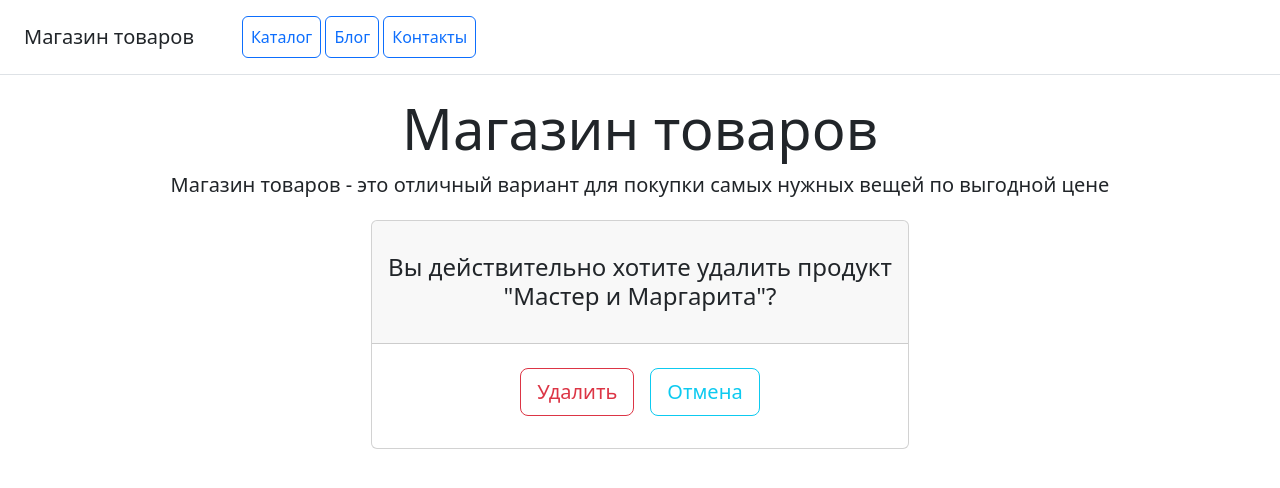
After one commit to Alex26112022/mailing_management_service, a Django app: page /delete_product/813/ in a window 1280 px wide. The commit adds this page. Shown: the top 488 px of the page. Run offline with Django 5.2, Linux system fonts and the light colour scheme; data comes from the database, SQL or seed files in the repository; some libraries are stand-ins or nearby versions.

Commit message:
CRUD product

```diff
--- a/blog/admin.py
+++ b/blog/admin.py
@@ -5,7 +5,7 @@ from blog.models import Blog
 
 
 @admin.register(Blog)
-class ProductAdmin(admin.ModelAdmin):
+class BlogAdmin(admin.ModelAdmin):
     list_display = ('pk', 'title', 'created_at', 'is_published', 'views_count')
     list_filter = ('is_published',)
     search_fields = ('title',)
--- a/catalog/templates/catalog/includes/inc_menu.html
+++ b/catalog/templates/catalog/includes/inc_menu.html
@@ -4,9 +4,6 @@
         <a class="p-2 btn btn-outline-primary" href="{% url 'catalog:index' %}">
             Каталог</a>
         <a class="p-2 btn btn-outline-primary"
-           href="{% url 'catalog:add_product' %}">Добавить
-            продукт</a>
-        <a class="p-2 btn btn-outline-primary"
            href="{% url 'blog:index' %}">Блог</a>
         <a class="p-2 btn btn-outline-primary"
            href="{% url 'catalog:contacts' %}">Контакты</a>
--- /dev/null
+++ b/catalog/templates/catalog/product_confirm_delete.html
@@ -0,0 +1,29 @@
+{% extends 'catalog/base.html' %}
+{% block content %}
+<div class="col-12 h-100 mb-4
+   d-flex align-items-center justify-content-center">
+  <div class="card mb-4 box-shadow" style="top: -30%;">
+    <div class="card-header">
+      <h4 class="my-4 font-weight-normal text-center">Вы действительно хотите
+        удалить продукт<br>"{{ object.title }}"?</h4>
+    </div>
+  <div class="card-body">
+     <form action="" method="post" enctype="multipart/form-data"
+           class="form-floating">
+      {% csrf_token %}
+       <div class="col-12 h-100 mb-2
+            d-flex align-items-center justify-content-center">
+         <button type="submit"
+                 class="btn btn-lg btn-block btn-outline-danger m-2">Удалить
+         </button>
+         <a href="{% url 'catalog:get_product' object.pk %}"
+            class="btn btn-lg btn-block btn-outline-info m-2"
+            role="button">Отмена
+         </a>
+       </div>
+
+     </form>
+  </div>
+  </div>
+</div>
+{% endblock %}
--- a/catalog/templates/catalog/product_form.html
+++ b/catalog/templates/catalog/product_form.html
@@ -5,7 +5,11 @@
     justify-content-center">
     <div class="card mb-4 box-shadow">
         <div class="card-header">
+            {% if object %}
+            <h4 class="my-0 font-weight-normal">Редактировать товар</h4>
+            {% else %}
             <h4 class="my-0 font-weight-normal">Новый товар</h4>
+            {% endif %}
         </div>
         <div class="card-body">
             <form method="post" action="" class="form-floating"
@@ -19,7 +23,7 @@
                     </p>
                     {% endfor %}
                 <button type="submit"
-                        class="btn btn-lg btn-block btn-outline-success col-12 h-100 d-flex align-items-center justify-content-center">Добавить
+                        class="btn btn-lg btn-block btn-outline-success col-12 h-100 d-flex align-items-center justify-content-center">Сохранить
                 </button>
                 </div>
             </form>
--- a/catalog/urls.py
+++ b/catalog/urls.py
@@ -2,7 +2,8 @@ from django.urls import path
 
 from catalog.apps import CatalogConfig
 from catalog.views import ProductCreateView, \
-    ProductListView, ContactlistView, ProductDetailView
+    ProductListView, ContactlistView, ProductDetailView, ProductUpdateView, \
+    ProductDeleteView
 
 app_name = CatalogConfig.name
 
@@ -10,5 +11,7 @@ urlpatterns = [
     path('', ProductListView.as_view(), name='index'),
     path('contacts/', ContactlistView.as_view(), name='contacts'),
     path('product/<int:pk>/', ProductDetailView.as_view(), name='get_product'),
-    path('add_product/', ProductCreateView.as_view(), name='add_product')
+    path('add_product/', ProductCreateView.as_view(), name='add_product'),
+    path('update_product/<int:pk>/', ProductUpdateView.as_view(), name='update_product'),
+    path('delete_product/<int:pk>/', ProductDeleteView.as_view(), name='delete_product'),
 ]
--- a/catalog/views.py
+++ b/catalog/views.py
@@ -16,6 +16,31 @@ class ProductListView(ListView):
     paginate_by = 4
 
 
+class ProductDetailView(DetailView):
+    """ Выводит детальную страницу продукта. """
+    model = Product
+
+
+class ProductCreateView(CreateView):
+    """ Создает новый продукт. """
+    model = Product
+    form_class = ProductForm
+    success_url = reverse_lazy('catalog:index')
+
+
+class ProductUpdateView(UpdateView):
+    """ Редактирует продукт. """
+    model = Product
+    form_class = ProductForm
+    success_url = reverse_lazy('catalog:index')
+
+
+class ProductDeleteView(DeleteView):
+    """ Удаляет продукт. """
+    model = Product
+    success_url = reverse_lazy('catalog:index')
+
+
 class ContactlistView(ListView):
     """ Выводит список контактов. """
     model = Contacts
@@ -32,15 +57,3 @@ class ContactlistView(ListView):
               f'Сообщение: {message}\n')
 
         return HttpResponseRedirect(reverse('catalog:contacts'))
-
-
-class ProductDetailView(DetailView):
-    """ Выводит детальную страницу продукта. """
-    model = Product
-
-
-class ProductCreateView(CreateView):
-    """ Создает новый продукт. """
-    template_name = 'catalog/product_form.html'
-    form_class = ProductForm
-    success_url = reverse_lazy('catalog:index')
```
Also changed, not shown: catalog/templates/catalog/includes/inc_paginator.html (+20 -0 lines), catalog/templates/catalog/product_detail.html (+8 -0 lines), catalog/templates/catalog/product_list.html (+7 -0 lines).
